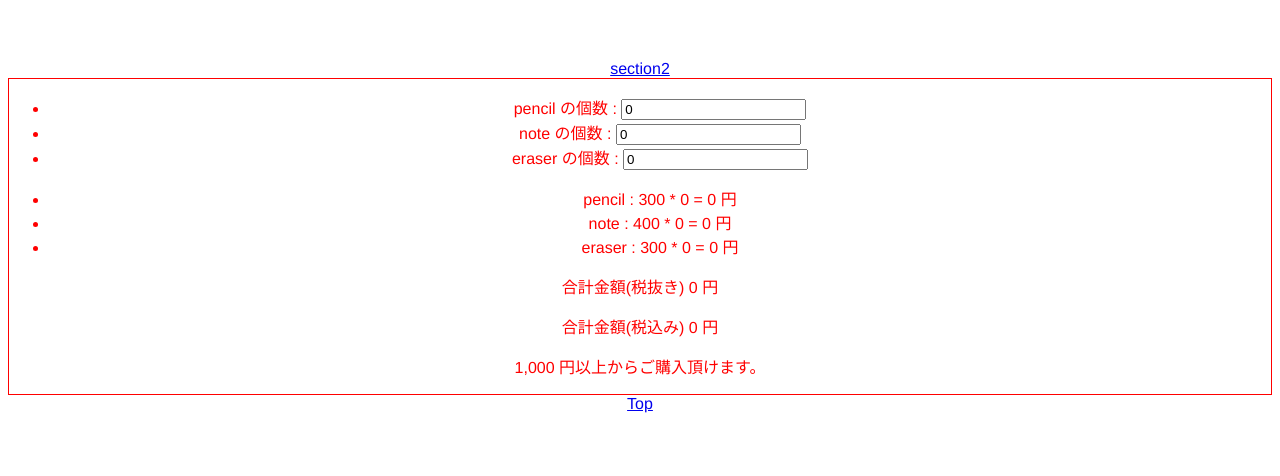
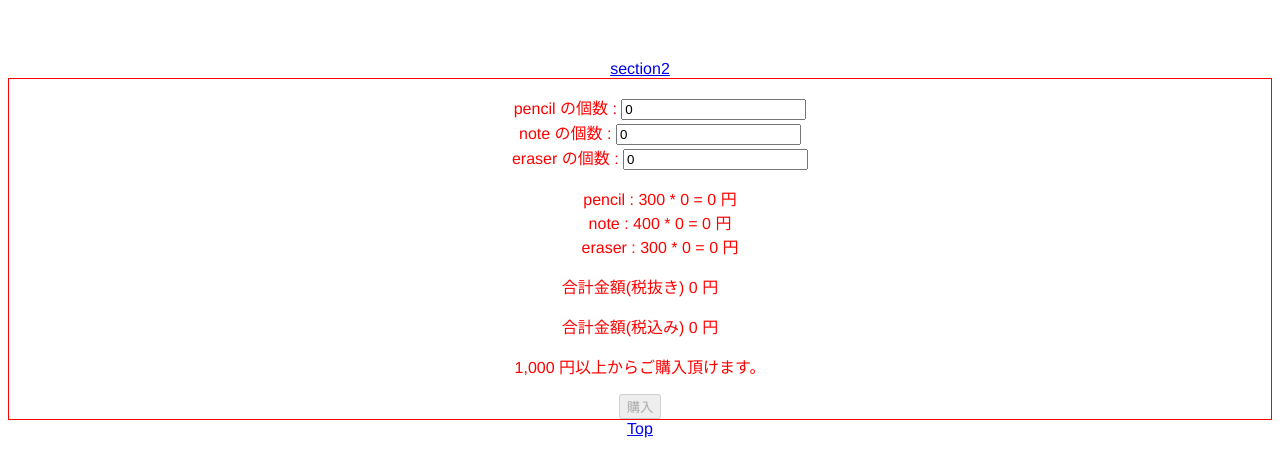
Before and after one commit to s-takizawa-0216/basic-vue, a Vue app: page /section2 in a window 1280 px wide. Shown: the top 476 px of the page. Built offline with nearby package versions, Linux system fonts and the light colour scheme; the HTML template or start-up script is replaced by a standard one.

Commit message:
add:購入ボタンの実装（methodsの利用)

```diff
--- a/src/components/Section2.vue
+++ b/src/components/Section2.vue
@@ -20,6 +20,7 @@
     <p v-show="!canBuy">
       {{ 1000 | numberWithDelimiter }} 円以上からご購入頂けます。
     </p>
+    <button :disabled='!canBuy' @click='doBuy'>購入</button>
   </div>
 </template>
 
@@ -72,7 +73,6 @@ export default {
       }
     }
   },
-
   filters: {
     numberWithDelimiter: function(value){
       if(!value){
@@ -82,12 +82,20 @@ export default {
       }
     },
   },
-
-  props: {
-  }
+  methods: {
+    doBuy: function() {
+      alert(this.totalPriceWithTax + '円のお買い上げ！');
+      this.items.forEach(function(item){
+        item.quantity = 0;
+      })
+    }
+  },
 }
 </script>
 
 <!-- Add "scoped" attribute to limit CSS to this component only -->
 <style scoped>
+ul {
+  list-style: none;
+}
 </style>
```
